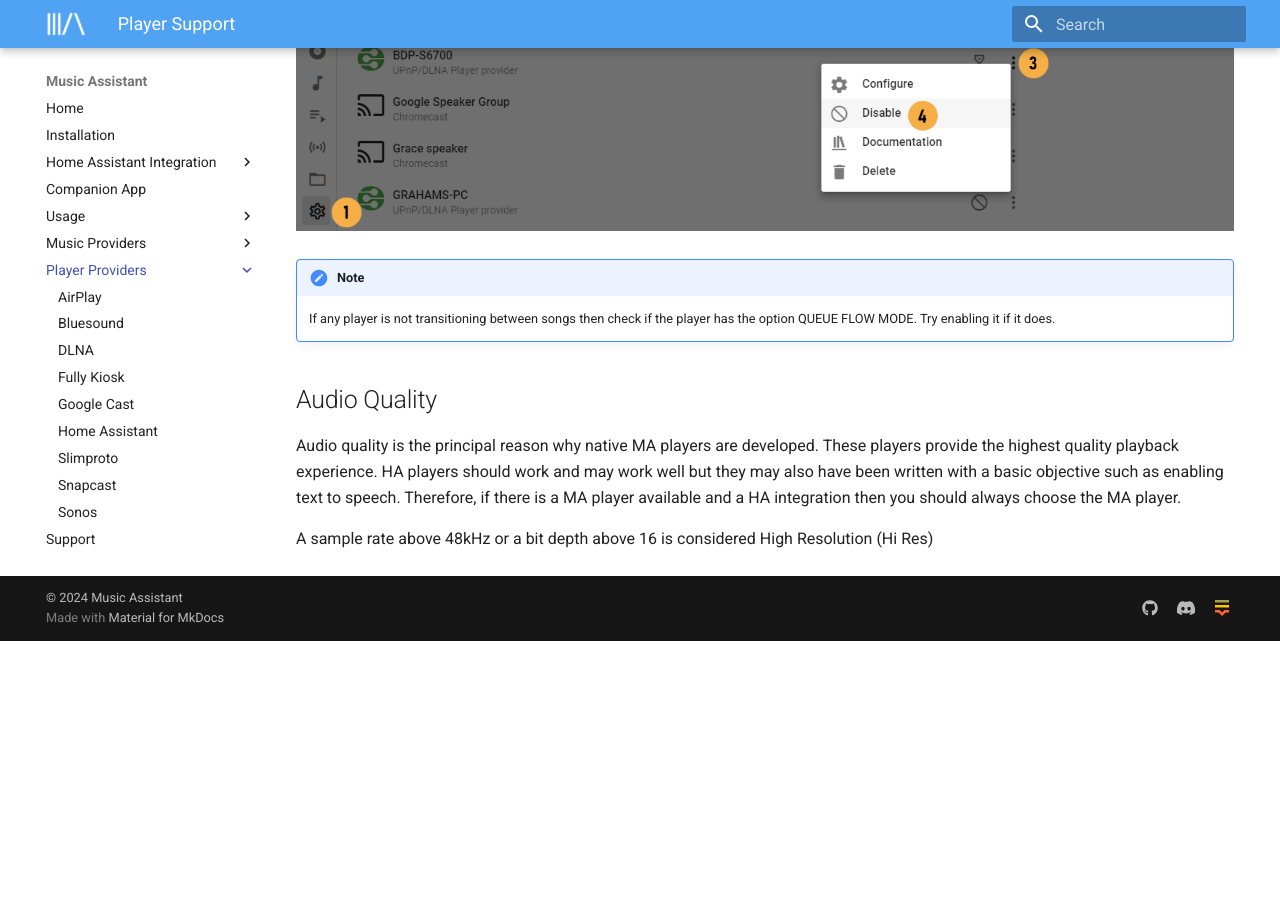
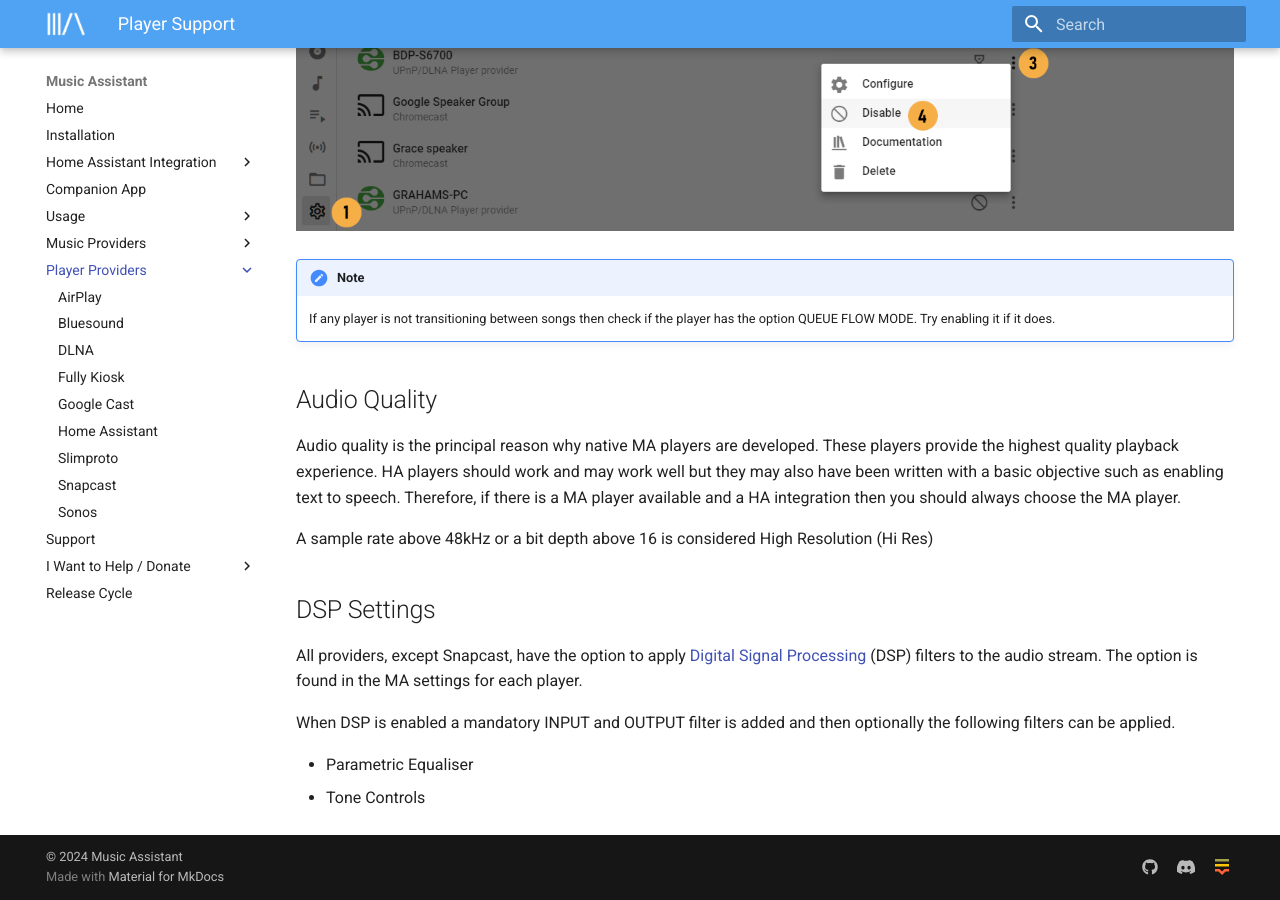
Before and after one commit to pwbriggs/music-assistant.github.io, an MkDocs documentation site: the page built from docs/player-support/index.md, in a window 1280 px wide and 900 px high, scrolled down 1005 px. Built offline with MkDocs 1.6.1 and Material for MkDocs 9.7.7, drawn with Linux system fonts in a browser that asks for light colours; before the commit the page ends 1646 px from its top, so only the background shows below that.

Commit message:
Add DSP section

```diff
--- a/docs/player-support/index.md
+++ b/docs/player-support/index.md
@@ -23,3 +23,12 @@
 Audio quality is the principal reason why native MA players are developed. These players provide the highest quality playback experience. HA players should work and may work well but they may also have been written with a basic objective such as enabling text to speech. Therefore, if there is a MA player available and a HA integration then you should always choose the MA player.
 
 A sample rate above 48kHz or a bit depth above 16 is considered High Resolution (Hi Res)
+
+## DSP Settings
+
+All providers, except Snapcast, have the option to apply [Digital Signal Processing](https://en.wikipedia.org/wiki/Digital_signal_processing) (DSP) filters to the audio stream. The option is found in the MA settings for each player.
+
+When DSP is enabled a mandatory INPUT and OUTPUT filter is added and then optionally the following filters can be applied.
+
+- Parametric Equaliser
+- Tone Controls
```
